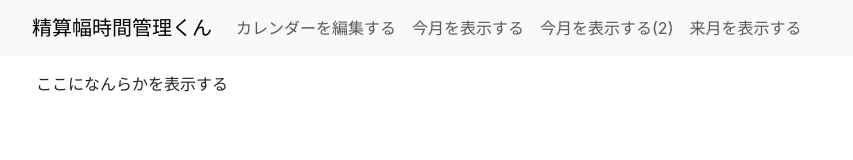
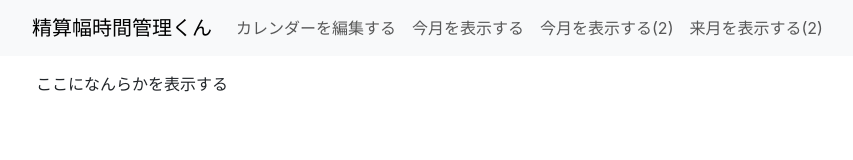
Before and after one commit to jiikko/monthly_hours_manager, a Next.js app: page / in a window 1280 px wide. Shown: the top 160 px of the page, without its empty margins (50-903 px from the left). Built offline with nearby package versions, Linux system fonts and the light colour scheme.

Commit message:
Dateクラスのラッパーを定義する

```diff
--- a/components/layout.tsx
+++ b/components/layout.tsx
@@ -1,6 +1,7 @@
 import Head from 'next/head';
 import { useRouter } from 'next/router';
 import styles from '../styles/Home.module.css';
+import { CalendarDate } from '../lib/calendar_date';
 
 import { Container, Col, Row, Nav, Navbar, NavDropdown } from 'react-bootstrap';
 
@@ -10,12 +11,10 @@ type LayoutProps = {
 
 export default function Layout({ children }: LayoutProps) {
   const router = useRouter();
+  const { year, month, ...rest } = router.query; // パスパラメータは除外する
   // NOTE: const queryParameters = new URLSearchParams(router.query).toString()だとtype errorになるので
-  const queryParameters = new URLSearchParams(Object.fromEntries(Object.entries(router.query).map(([key, val]) => [key, String(val)]))).toString();
-
-  const today = new Date();
-  const year = today.getFullYear();
-  const month = today.getMonth() + 2; // TODO: 今月の表現が間接的すぎるのでなんとかしたい
+  const queryParameters = new URLSearchParams(Object.fromEntries(Object.entries(rest).map(([key, val]) => [key, String(val)]))).toString();
+  const date = CalendarDate();
 
   return (
     <>
@@ -32,8 +31,8 @@ export default function Layout({ children }: LayoutProps) {
         <Nav className="me-auto">
             <Nav.Link href={`/edit?${queryParameters}`}>カレンダーを編集する</Nav.Link>
             <Nav.Link href={`/current_month?${queryParameters}`}>今月を表示する</Nav.Link>
-            <Nav.Link href={`/${year}/${month}?${queryParameters}`}>今月を表示する(2)</Nav.Link>
-            <Nav.Link href="#">来月を表示する</Nav.Link>
+            <Nav.Link href={`/${date.year()}/${date.month()}?${queryParameters}`}>今月を表示する(2)</Nav.Link>
+            <Nav.Link href={`/${date.year()}/${date.nextMonth()}?${queryParameters}`}>来月を表示する(2)</Nav.Link>
           </Nav>
         </Navbar.Collapse>
       </Container>
--- /dev/null
+++ b/lib/calendar_date.js
@@ -0,0 +1,32 @@
+// new Dateから月を取得すると0~11で取得されるため、処理しやすい値で返すDateクラスのラッパー
+const CalendarDate = (() => {
+  return function (argYear, getMonth, getDay) {
+    let date;
+
+    if (argYear && getMonth && getDay) {
+      date = new Date(argYear, getMonth + 1, getDay);
+    } else {
+      date = new Date();
+    }
+
+    function year() {
+      return date.getFullYear();
+    }
+
+    function month() {
+      return date.getMonth() + 1;
+    }
+
+    function nextMonth() {
+      return date.getMonth() + 2;
+    }
+
+    function day() {
+      return date.getDate();
+    }
+
+    return { day, month, nextMonth, year };
+  };
+})();
+
+export { CalendarDate };
```
